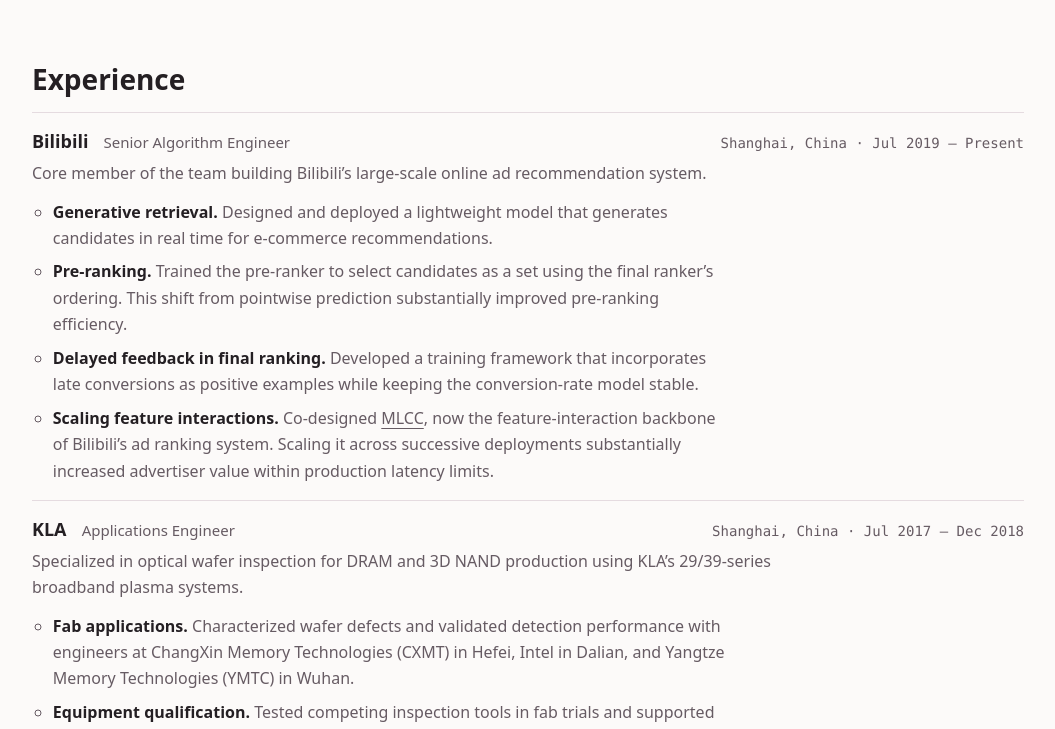
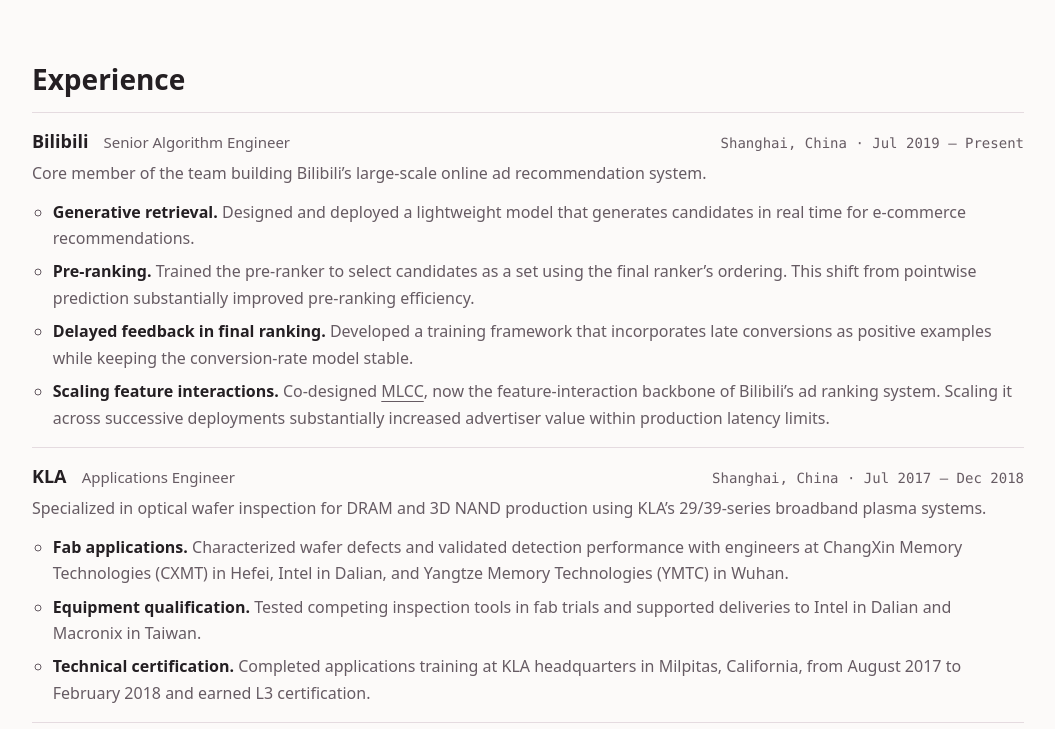
Before and after one commit to shishishu/shishishu.github.io, a plain HTML site: page index.html in a window 1280 px wide. Shown: the part 71-800 px from the top of the page, without its empty margins (112-1167 px from the left). Drawn offline with Linux system fonts and the light colour scheme.

Commit message:
Let profile entries wrap at the content column edge

```diff
--- a/styles.css
+++ b/styles.css
@@ -175,7 +175,6 @@ h3 {
 }
 
 .entry > p {
-  max-width: 47rem;
   margin-top: 0.36rem;
   color: var(--muted);
 }
@@ -185,7 +184,6 @@ h3 {
 }
 
 .work-details {
-  max-width: 76ch;
   margin: 0.75rem 0 0;
   padding-inline-start: 1.3rem;
   color: var(--muted);
```
